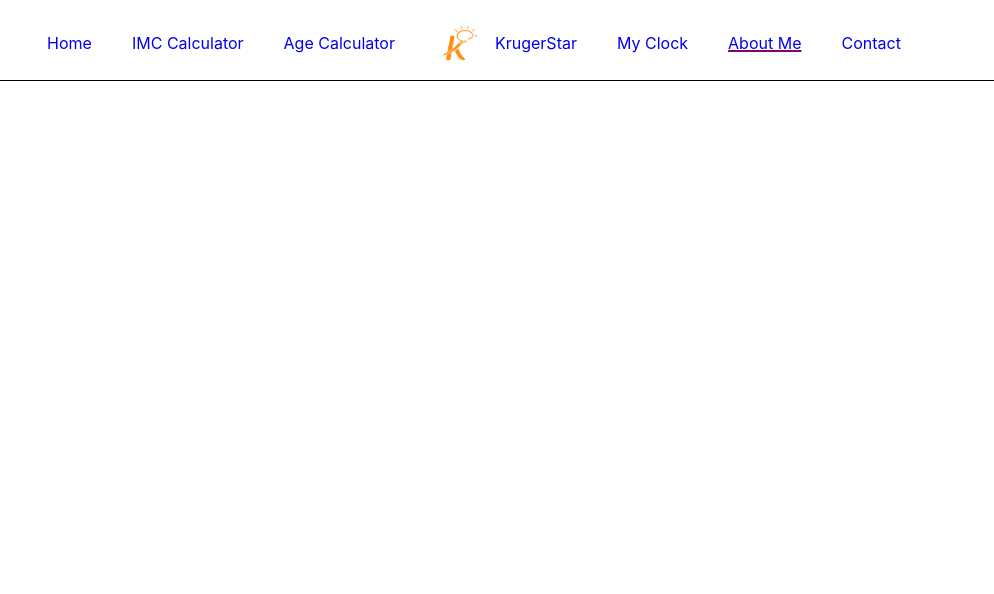
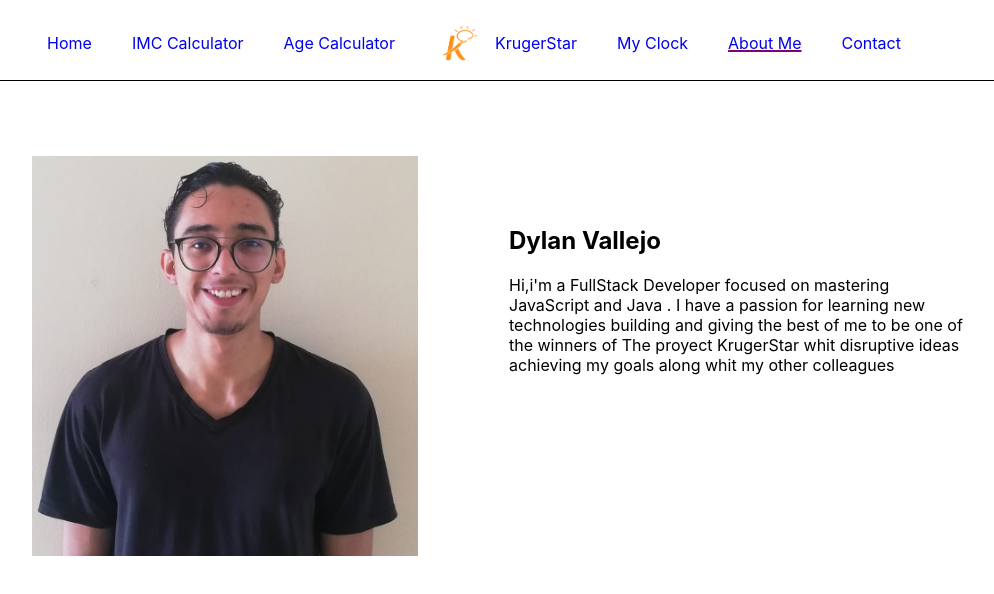
Before and after one commit to DylanVallejo/krugerPlayGround, a React (Create React App) app: page /about in a window 1280 px wide. Shown: the top 594 px of the page, without its empty margins (186-1180 px from the left). Built offline with nearby package versions, Linux system fonts and the light colour scheme.

Commit message:
adding the component AboutMe and AboutMePage also incliding the route /about to render it

```diff
--- a/src/App.js
+++ b/src/App.js
@@ -12,6 +12,7 @@ import HomePage from './components/pages/HomePage';
 import AgeCalculatorPage from './components/pages/AgeCalculatorPage';
 import MasaPage from './components/pages/MasaPage';
 import ClockPage from './components/pages/ClockPage';
+import AboutPage from './components/pages/AboutPage';
 
 
 
@@ -44,7 +45,7 @@ function App() {
             <Route path={'/imc'} element={<MasaPage />} />
             <Route path={'/age'} element={<AgeCalculatorPage />} />
             <Route path={'/clock'} element={<ClockPage />} />
-            {/* <Route path={'/about'} element={<AboutPage />} /> */}
+            <Route path={'/about'} element={<AboutPage />} />
             {/* <Route path={'/contact'} element={<ContactPage />} /> */}
 
 
--- /dev/null
+++ b/src/components/AboutMe.jsx
@@ -0,0 +1,21 @@
+import React from 'react'
+import styles from './AboutMe.module.css'
+const AboutMe = () => {
+    return (
+        <div className={styles.aboutContainer}>
+            <div className={styles.aboutImg}>
+                <img src={require('./img/dylan.jpg')} ></img>
+            </div>
+            <div className={styles.aboutText}>
+                <h2>Dylan Vallejo</h2>
+                <p>
+                    Hi,i'm a FullStack Developer focused on mastering JavaScript and Java .
+                    I have a passion for learning new technologies building and giving the best of me to be
+                    one of the winners of The proyect KrugerStar whit disruptive ideas achieving my goals
+                    along whit my other colleagues
+                </p>
+            </div>
+        </div>
+    )
+}
+export default AboutMe
--- /dev/null
+++ b/src/components/AboutMe.module.css
@@ -0,0 +1,23 @@
+.aboutContainer{
+    display: grid;
+    grid-template-columns: repeat(2, 1fr);
+    grid-gap: 10px;
+    grid-auto-rows: minmax(300px, auto);
+    margin: 75px ;
+}
+.aboutImg{
+    grid: 1/2;
+    margin-right: -20%;
+
+}
+.aboutImg > img{
+    height: 50vh;
+}
+.aboutText{
+    grid: 2/2;
+    padding: 50px;
+    text-align: left;
+}
+h2{
+    text-align: left;
+}
--- /dev/null
+++ b/src/components/pages/AboutPage.jsx
@@ -0,0 +1,9 @@
+import AboutMe from "../AboutMe";
+
+const AboutPage = ( ) => {
+
+    return(
+        <AboutMe/>
+    )
+}
+export default AboutPage;
```
Also changed, not shown: src/components/pages/About.jsx (deleted, +0 -13 lines), src/components/img/dylan.jpg (added), src/components/img/vaca.png (deleted).
